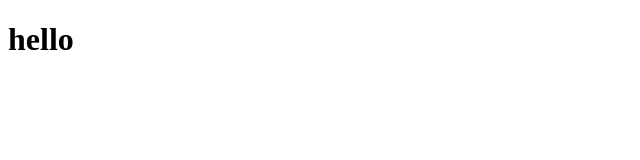
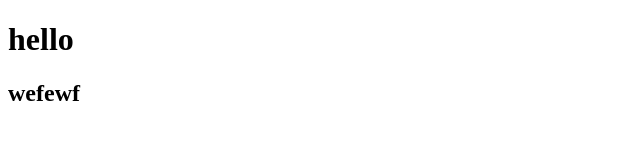
Before and after one commit to MaksymRudyk/test, a plain HTML site: page index.html in a window 1280 px wide. Shown: the whole page, without its empty margins (0-640 px from the left). Drawn offline with Linux system fonts and the light colour scheme.

Commit message:
new commit 2

```diff
--- a/index.html
+++ b/index.html
@@ -9,5 +9,6 @@
 </head>
 <body>
 <h1>hello</h1>
+<h2>wefewf</h2>
 </body>
 </html>
```
